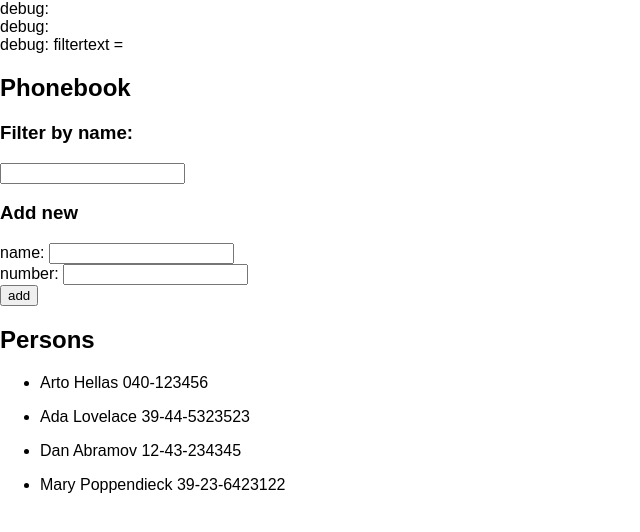
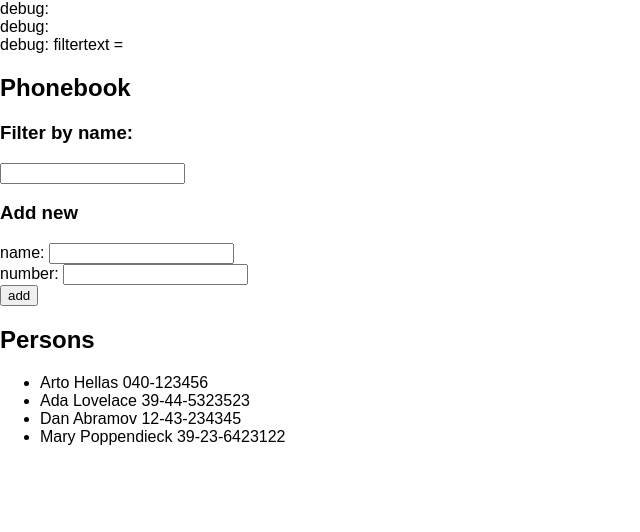
Before and after one commit to stylized-substance/Full-Stack-open-2022, a React (Create React App) app in the folder part2/phonebook/: page / in a window 1280 px wide. Shown: the top 532 px of the page, without its empty margins (0-640 px from the left). Built offline with nearby package versions, Linux system fonts and the light colour scheme.

Commit message:
moved map method to PersosList.js

```diff
--- a/part2/phonebook/src/App.js
+++ b/part2/phonebook/src/App.js
@@ -67,11 +67,8 @@ const App = () => {
           newNumber={newNumber}
           handleNumberChange={handleNumberChange}
         />
-
       <h2>Persons</h2>
-        {personsToDisplay.map(person =>
-          <PersonsList name={person.name} number={person.number} key={person.id} />
-        )}
+        <PersonsList personsToDisplay={personsToDisplay} />
     </div>
   )
 }
--- a/part2/phonebook/src/components/PersonsList.js
+++ b/part2/phonebook/src/components/PersonsList.js
@@ -1,13 +1,16 @@
 import React from 'react'
 
-const PersonsList = ({ name, number }) => {
+const PersonsList = ({ personsToDisplay }) => {
+    console.log(personsToDisplay);
     return (
-    <ul>
-        <li>
-        {name} {number}
-        </li>
-    </ul>
+        <ul>
+            {personsToDisplay.map(person =>
+            <li key={person.id}>
+                {person.name} {person.number}
+            </li>
+            )}
+        </ul>
     )
-  }
+}
 
 export default PersonsList
```
